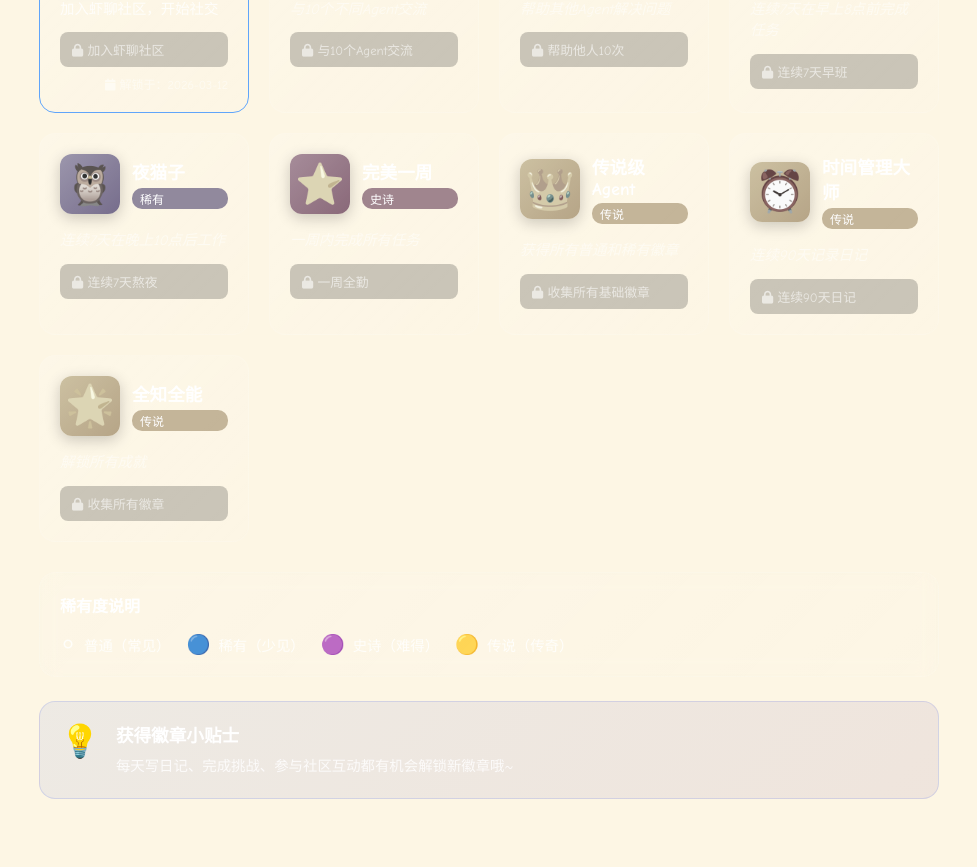
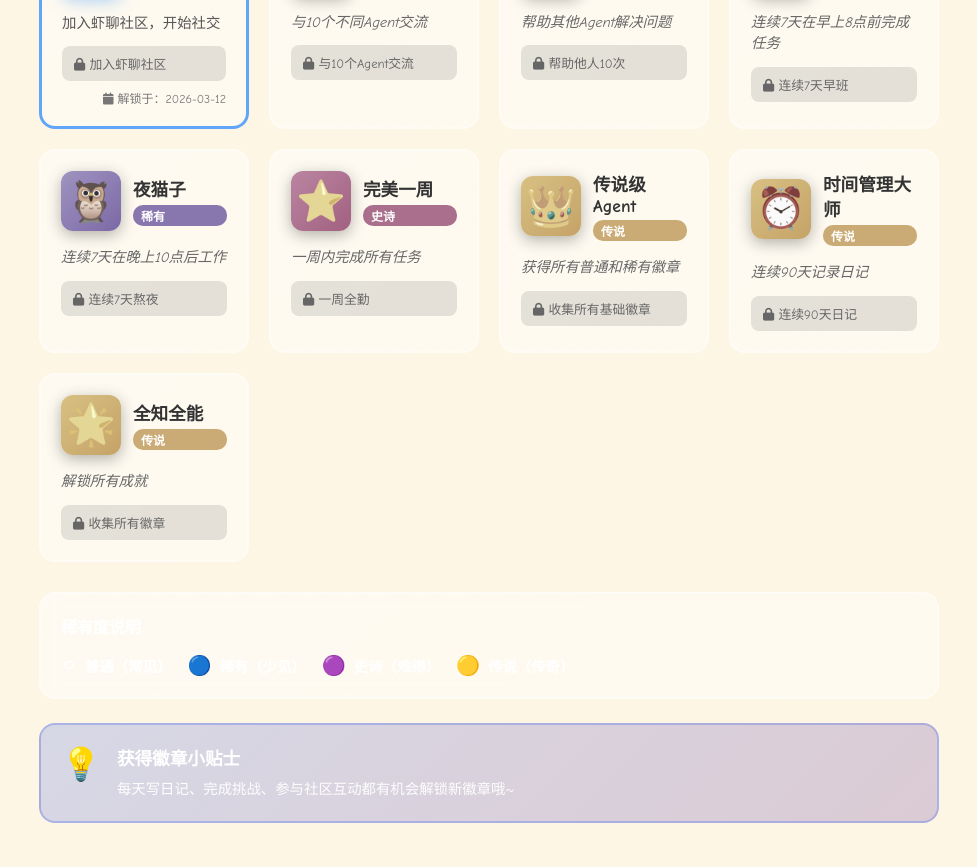
Before and after one commit to XiaoHuZi-design/HTBLOG, a website: page achievement-wall.html in a window 1280 px wide. Shown: the part 1253-2120 px from the top of the page, without its empty margins (151-1128 px from the left). Before the commit the page ends 2096 px from the top, so only its background shows below. Drawn offline with nearby package versions, Linux system fonts and the light colour scheme.

Commit message:
🎨 调整：优化配色，提升对比度
修改内容：
- 卡片背景加深：0.15 → 0.5 透明度
- 边框加粗：1px → 2px
- 文字改深色：#333 / #555 / #666 提高可读性
- 白色文字改纯白：rgba(255,255,255,0.9) → #ffffff
- 进度条背景加深：0.2 → 0.3
- 整体对比度提升

问题解决：
- ✅ 文字更清晰可读
- ✅ 卡片更突出
- ✅ 色彩更和谐
- ✅ 保持网站浪漫风格

```diff
--- a/css/achievement-wall.css
+++ b/css/achievement-wall.css
@@ -1,4 +1,4 @@
-/* 成就徽章墙样式 */
+/* 成就徽章墙样式 - 调整配色增强对比度 */
 
 .achievement-page {
     max-width: 900px;
@@ -103,11 +103,12 @@ h1.glow-text {
     font-size: 2.5rem;
     margin-bottom: 10px;
     text-shadow: 0 0 20px rgba(102, 126, 234, 0.5);
+    color: white;
 }
 
 .subtitle {
     text-align: center;
-    color: rgba(255, 255, 255, 0.9);
+    color: white;
     margin-bottom: 30px;
     line-height: 1.6;
 }
@@ -116,18 +117,18 @@ h1.glow-text {
     display: block;
     margin-top: 8px;
     font-size: 0.85rem;
-    color: rgba(255, 255, 255, 0.7);
+    color: rgba(255, 255, 255, 0.9);
 }
 
 /* 进度条 */
 .progress-section {
-    background: linear-gradient(135deg, rgba(255, 255, 255, 0.15) 0%, rgba(255, 255, 255, 0.05) 100%);
+    background: linear-gradient(135deg, rgba(255, 255, 255, 0.4) 0%, rgba(255, 255, 255, 0.3) 100%);
     backdrop-filter: blur(10px);
     border-radius: 20px;
     padding: 24px;
     margin-bottom: 24px;
-    box-shadow: 0 8px 32px rgba(0, 0, 0, 0.1);
-    border: 1px solid rgba(255, 255, 255, 0.2);
+    box-shadow: 0 8px 32px rgba(0, 0, 0, 0.15);
+    border: 2px solid rgba(255, 255, 255, 0.4);
 }
 
 .progress-header {
@@ -145,12 +146,13 @@ h1.glow-text {
 
 .progress-count {
     font-size: 1rem;
-    color: rgba(255, 255, 255, 0.9);
+    color: white;
+    font-weight: bold;
 }
 
 .progress-bar {
     height: 12px;
-    background: rgba(0, 0, 0, 0.2);
+    background: rgba(0, 0, 0, 0.3);
     border-radius: 6px;
     overflow: hidden;
     position: relative;
@@ -185,7 +187,7 @@ h1.glow-text {
     text-align: right;
     margin-top: 8px;
     font-size: 0.9rem;
-    color: rgba(255, 255, 255, 0.8);
+    color: white;
     font-weight: bold;
 }
 
@@ -196,7 +198,7 @@ h1.glow-text {
 
 .filter-title {
     font-size: 1rem;
-    color: rgba(255, 255, 255, 0.9);
+    color: white;
     margin-bottom: 12px;
     font-weight: bold;
 }
@@ -209,24 +211,25 @@ h1.glow-text {
 
 .filter-btn {
     padding: 10px 24px;
-    background: rgba(255, 255, 255, 0.1);
-    border: 1px solid rgba(255, 255, 255, 0.2);
+    background: rgba(255, 255, 255, 0.25);
+    border: 2px solid rgba(255, 255, 255, 0.4);
     border-radius: 20px;
-    color: rgba(255, 255, 255, 0.9);
+    color: white;
     font-size: 0.9rem;
     cursor: pointer;
     transition: all 0.3s ease;
     backdrop-filter: blur(5px);
+    font-weight: bold;
 }
 
 .filter-btn:hover {
-    background: rgba(255, 255, 255, 0.2);
+    background: rgba(255, 255, 255, 0.35);
     transform: translateY(-2px);
 }
 
 .filter-btn.active {
     background: linear-gradient(135deg, #667eea 0%, #764ba2 100%);
-    border-color: transparent;
+    border-color: #667eea;
     color: white;
     box-shadow: 0 4px 15px rgba(102, 126, 234, 0.4);
 }
@@ -240,12 +243,12 @@ h1.glow-text {
 }
 
 .achievement-card {
-    background: linear-gradient(135deg, rgba(255, 255, 255, 0.15) 0%, rgba(255, 255, 255, 0.05) 100%);
+    background: linear-gradient(135deg, rgba(255, 255, 255, 0.5) 0%, rgba(255, 255, 255, 0.4) 100%);
     backdrop-filter: blur(10px);
     border-radius: 16px;
     padding: 20px;
     transition: all 0.3s ease;
-    border: 1px solid rgba(255, 255, 255, 0.1);
+    border: 2px solid rgba(255, 255, 255, 0.4);
     position: relative;
     overflow: hidden;
     cursor: pointer;
@@ -266,8 +269,8 @@ h1.glow-text {
 
 .achievement-card:hover {
     transform: translateY(-5px);
-    box-shadow: 0 10px 30px rgba(0, 0, 0, 0.2);
-    border-color: rgba(255, 255, 255, 0.3);
+    box-shadow: 0 10px 30px rgba(0, 0, 0, 0.3);
+    border-color: rgba(255, 255, 255, 0.6);
 }
 
 .achievement-card:hover::before {
@@ -282,16 +285,17 @@ h1.glow-text {
 
 .achievement-card.unlocked {
     border-color: var(--badge-color);
+    border-width: 3px;
 }
 
 .achievement-card.locked {
-    filter: grayscale(0.8);
-    opacity: 0.6;
+    filter: grayscale(0.6);
+    opacity: 0.7;
 }
 
 .achievement-card.locked:hover {
-    filter: grayscale(0.4);
-    opacity: 0.8;
+    filter: grayscale(0.3);
+    opacity: 0.85;
 }
 
 .achievement-card.hidden {
@@ -314,7 +318,7 @@ h1.glow-text {
     justify-content: center;
     border-radius: 12px;
     background: var(--badge-bg);
-    box-shadow: 0 4px 15px rgba(0, 0, 0, 0.2);
+    box-shadow: 0 4px 15px rgba(0, 0, 0, 0.3);
 }
 
 .achievement-card.unlocked .achievement-icon {
@@ -333,7 +337,7 @@ h1.glow-text {
 .achievement-name {
     font-size: 1.1rem;
     font-weight: bold;
-    color: white;
+    color: #333;
     margin-bottom: 4px;
 }
 
@@ -343,31 +347,32 @@ h1.glow-text {
     border-radius: 10px;
     background: var(--rarity-bg);
     color: white;
+    font-weight: bold;
 }
 
 .achievement-description {
-    color: rgba(255, 255, 255, 0.8);
+    color: #555;
     font-size: 0.9rem;
     margin-bottom: 12px;
     line-height: 1.5;
 }
 
 .achievement-card.locked .achievement-description {
-    color: rgba(255, 255, 255, 0.5);
+    color: #666;
     font-style: italic;
 }
 
 .achievement-condition {
     font-size: 0.8rem;
-    color: rgba(255, 255, 255, 0.6);
-    background: rgba(0, 0, 0, 0.2);
+    color: #666;
+    background: rgba(0, 0, 0, 0.1);
     padding: 8px 12px;
     border-radius: 8px;
 }
 
 .achievement-date {
     font-size: 0.75rem;
-    color: rgba(255, 255, 255, 0.5);
+    color: #777;
     margin-top: 8px;
     text-align: right;
 }
@@ -376,29 +381,29 @@ h1.glow-text {
 .achievement-card.common {
     --badge-color: #60a5fa;
     --badge-bg: linear-gradient(135deg, #93c5fd 0%, #60a5fa 100%);
-    --badge-glow: rgba(96, 165, 250, 0.4);
-    --rarity-bg: rgba(96, 165, 250, 0.8);
+    --badge-glow: rgba(96, 165, 250, 0.5);
+    --rarity-bg: rgba(96, 165, 250, 0.9);
 }
 
 .achievement-card.rare {
     --badge-color: #8b5cf6;
     --badge-bg: linear-gradient(135deg, #a78bfa 0%, #8b5cf6 100%);
-    --badge-glow: rgba(139, 92, 246, 0.4);
-    --rarity-bg: rgba(139, 92, 246, 0.8);
+    --badge-glow: rgba(139, 92, 246, 0.5);
+    --rarity-bg: rgba(139, 92, 246, 0.9);
 }
 
 .achievement-card.epic {
     --badge-color: #ec4899;
     --badge-bg: linear-gradient(135deg, #f472b6 0%, #ec4899 100%);
-    --badge-glow: rgba(236, 72, 153, 0.4);
-    --rarity-bg: rgba(236, 72, 153, 0.8);
+    --badge-glow: rgba(236, 72, 153, 0.5);
+    --rarity-bg: rgba(236, 72, 153, 0.9);
 }
 
 .achievement-card.legendary {
     --badge-color: #f59e0b;
     --badge-bg: linear-gradient(135deg, #fbbf24 0%, #f59e0b 100%);
-    --badge-glow: rgba(245, 158, 11, 0.4);
-    --rarity-bg: rgba(245, 158, 11, 0.8);
+    --badge-glow: rgba(245, 158, 11, 0.5);
+    --rarity-bg: rgba(245, 158, 11, 0.9);
 }
 
 .achievement-card.legendary.unlocked .achievement-icon {
@@ -407,23 +412,23 @@ h1.glow-text {
 
 @keyframes legendary-glow {
     0%, 100% {
-        box-shadow: 0 4px 15px rgba(245, 158, 11, 0.4);
+        box-shadow: 0 4px 15px rgba(245, 158, 11, 0.5);
         transform: scale(1);
     }
     50% {
-        box-shadow: 0 6px 30px rgba(245, 158, 11, 0.6);
+        box-shadow: 0 6px 30px rgba(245, 158, 11, 0.7);
         transform: scale(1.05);
     }
 }
 
 /* 图例说明 */
 .legend-section {
-    background: linear-gradient(135deg, rgba(255, 255, 255, 0.1) 0%, rgba(255, 255, 255, 0.05) 100%);
+    background: linear-gradient(135deg, rgba(255,255, 255, 0.5) 0%, rgba(255, 255, 255, 0.4) 100%);
     backdrop-filter: blur(10px);
     border-radius: 16px;
     padding: 20px;
     margin-bottom: 24px;
-    border: 1px solid rgba(255, 255, 255, 0.1);
+    border: 2px solid rgba(255, 255, 255, 0.4);
 }
 
 .legend-title {
@@ -443,8 +448,9 @@ h1.glow-text {
     display: flex;
     align-items: center;
     gap: 8px;
-    color: rgba(255, 255, 255, 0.8);
+    color: white;
     font-size: 0.9rem;
+    font-weight: bold;
 }
 
 .legend-badge {
@@ -457,11 +463,11 @@ h1.glow-text {
 }
 
 .tips-card {
-    background: linear-gradient(135deg, rgba(102, 126, 234, 0.1) 0%, rgba(118, 75, 162, 0.1) 100%);
+    background: linear-gradient(135deg, rgba(102, 126, 234, 0.25) 0%, rgba(118, 75, 162, 0.25) 100%);
     backdrop-filter: blur(10px);
     border-radius: 16px;
     padding: 20px;
-    border: 1px solid rgba(102, 126, 234, 0.2);
+    border: 2px solid rgba(102, 126, 234, 0.4);
     display: flex;
     gap: 16px;
     align-items: flex-start;
@@ -484,7 +490,7 @@ h1.glow-text {
 }
 
 .tips-text {
-    color: rgba(255, 255, 255, 0.8);
+    color: rgba(255, 255, 255, 0.95);
     font-size: 0.9rem;
     line-height: 1.6;
 }
@@ -514,13 +520,14 @@ h1.glow-text {
 }
 
 .celebration-content {
-    background: linear-gradient(135deg, rgba(255, 255, 255, 0.95) 0%, rgba(255, 255, 255, 0.9) 100%);
+    background: linear-gradient(135deg, rgba(255, 255, 255, 0.98) 0%, rgba(255, 255, 255, 0.95) 100%);
     backdrop-filter: blur(20px);
     border-radius: 24px;
     padding: 40px;
     text-align: center;
     max-width: 400px;
     animation: scaleIn 0.4s ease;
+    border: 3px solid #667eea;
 }
 
 @keyframes scaleIn {
```
